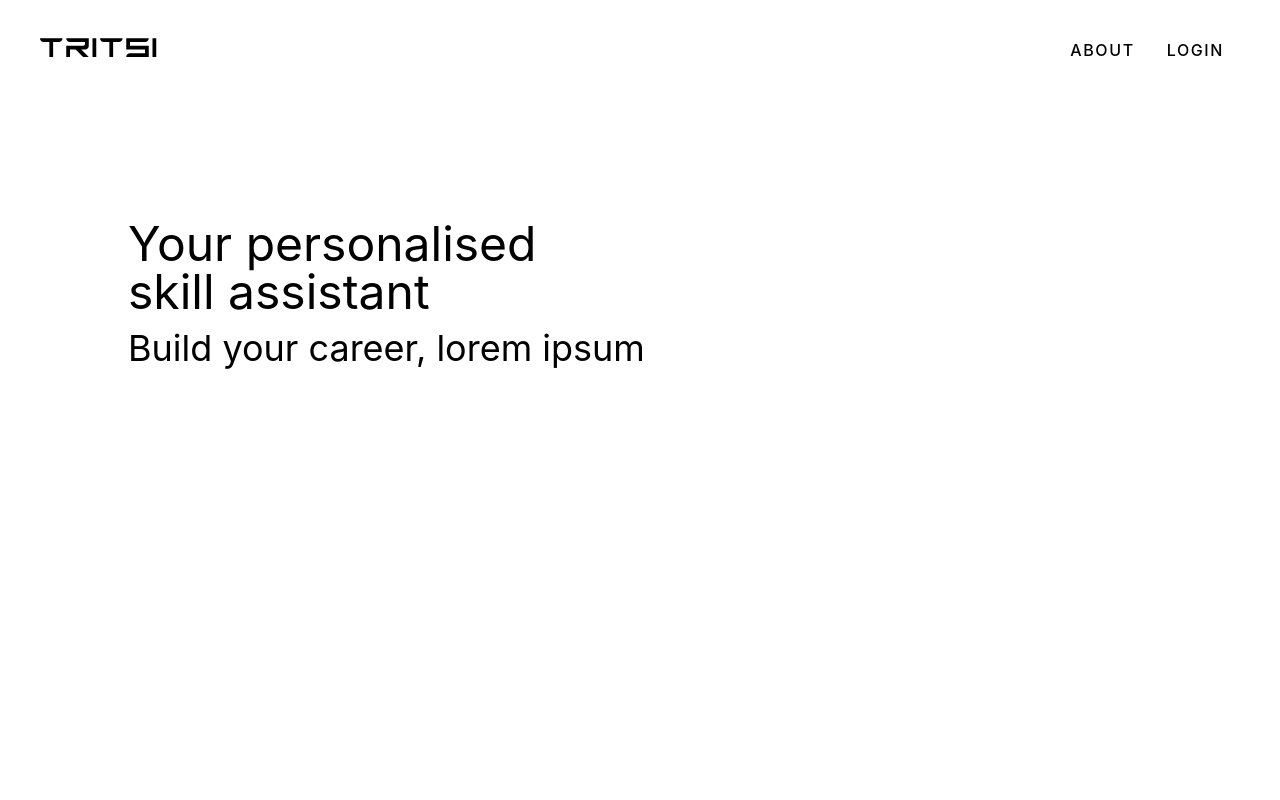
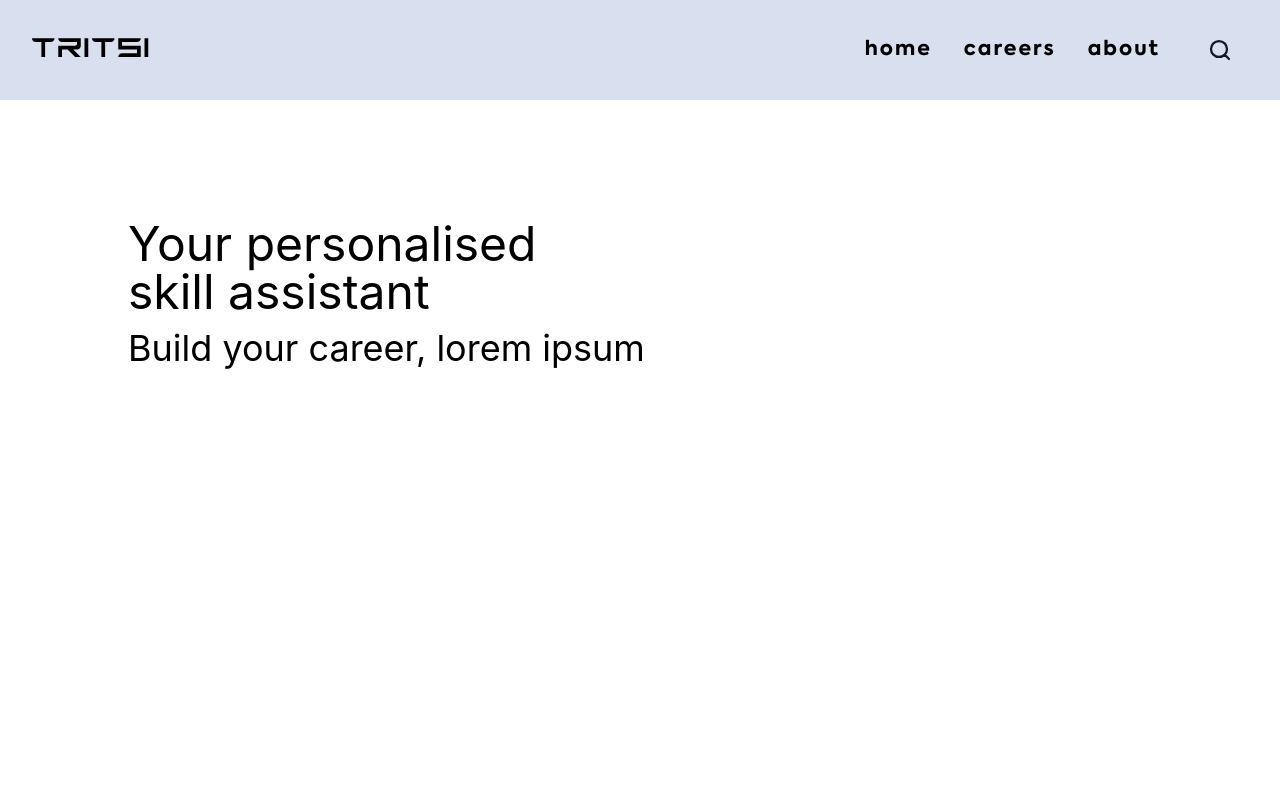
Before and after one commit to akhilmhdh/tritsi-ui, a Next.js app: page / in a window 1280 px wide. Shown: the top 800 px of the page. Built offline with nearby package versions, Linux system fonts and the light colour scheme.

Commit message:
completed navbar

```diff
--- /dev/null
+++ b/src/components/icons/Search/index.jsx
@@ -0,0 +1,17 @@
+import React from 'react';
+
+function SearchIcon() {
+    return (
+        <svg xmlns="http://www.w3.org/2000/svg" fill="none" viewBox="0 0 32 32">
+            <path
+                stroke="#151627"
+                strokeLinecap="round"
+                strokeLinejoin="round"
+                strokeWidth="3"
+                d="M14.667 25.333c5.89 0 10.666-4.775 10.666-10.666S20.558 4 14.667 4 4 8.776 4 14.667c0 5.89 4.776 10.666 10.667 10.666zM28 28l-5.8-5.8"
+            ></path>
+        </svg>
+    );
+}
+
+export default React.memo(SearchIcon);
--- /dev/null
+++ b/src/components/icons/index.jsx
@@ -0,0 +1 @@
+export { default as SearchIcon } from './Search';
--- a/src/layout/MinimalLayout/components/TopBar/TopBar.tsx
+++ b/src/layout/MinimalLayout/components/TopBar/TopBar.tsx
@@ -1,17 +1,26 @@
 import React from 'react';
+import { SearchIcon } from 'components/icons';
 
 // interface Props {}
 
 const TopBar: React.FC = () => {
     return (
-        <div className="absolute w-full flex flex-row items-center justify-between px-4 py-4 md:pt-8 md:px-10">
+        <div className="bg-primary absolute w-full flex flex-row items-center justify-between p-8">
             <div className="font-tesla text-base md:text-3xl">TRITSI</div>
             <div className="flex-grow" />
-            <div className="font-rubikMed font-medium hidden md:block px-4 tracking-widest">
-                ABOUT
+            <div className="font-axiforma font-bold hidden md:block px-4 tracking-widest text-xl">
+                home
             </div>
-            <div className="font-rubikMed font-medium hidden md:block px-4 tracking-widest">
-                LOGIN
+            <div className="font-axiforma font-bold hidden md:block px-4 tracking-widest text-xl">
+                careers
+            </div>
+            <div className="font-axiforma font-bold hidden md:block px-4 tracking-widest text-xl">
+                about
+            </div>
+            <div className="font-axiforma font-bold hidden md:block px-4 tracking-widest ml-4">
+                <div className="w-6 h-6">
+                    <SearchIcon />
+                </div>
             </div>
         </div>
     );
```
Also changed, not shown: tsconfig.json (+4 -13 lines).
